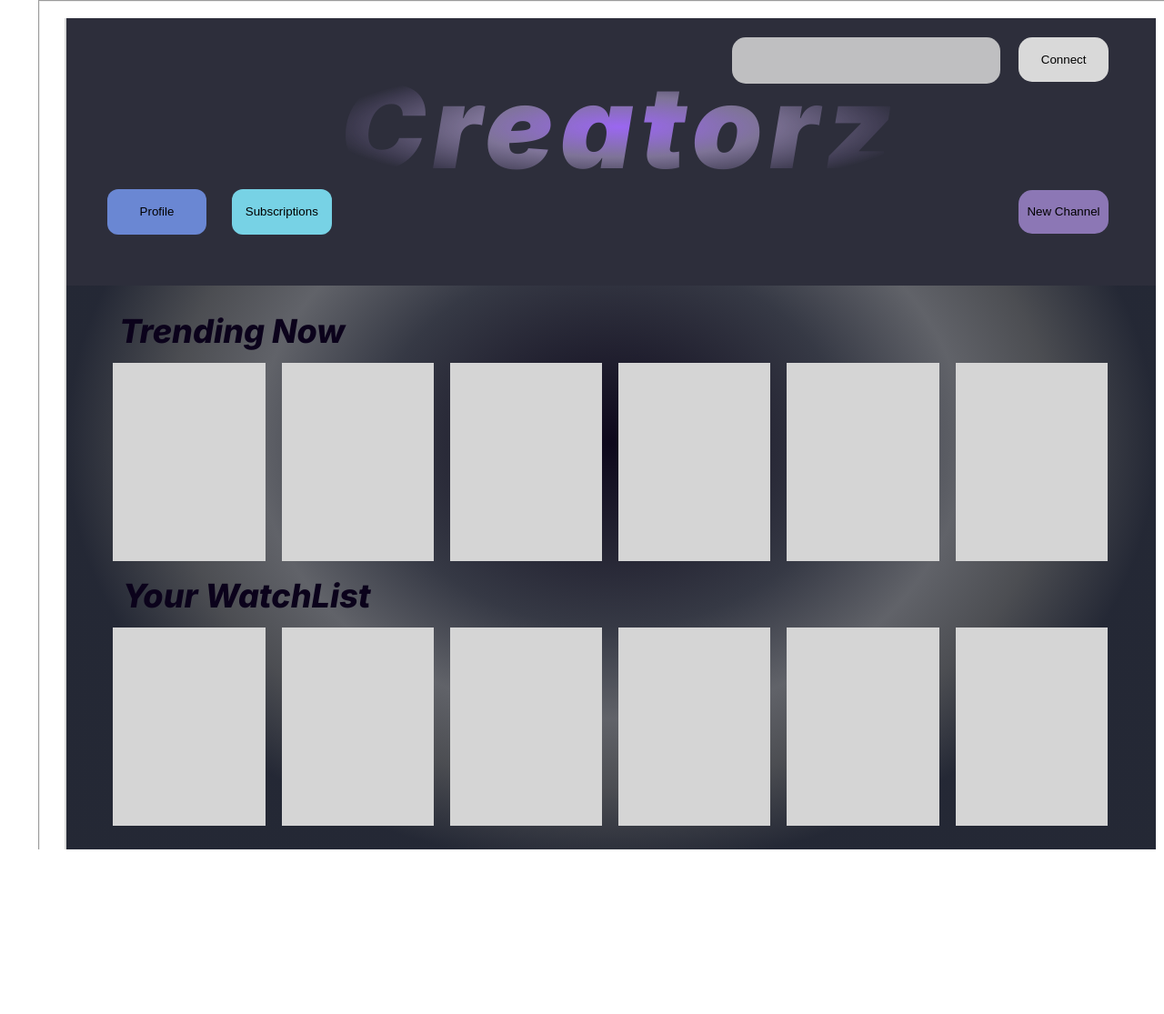
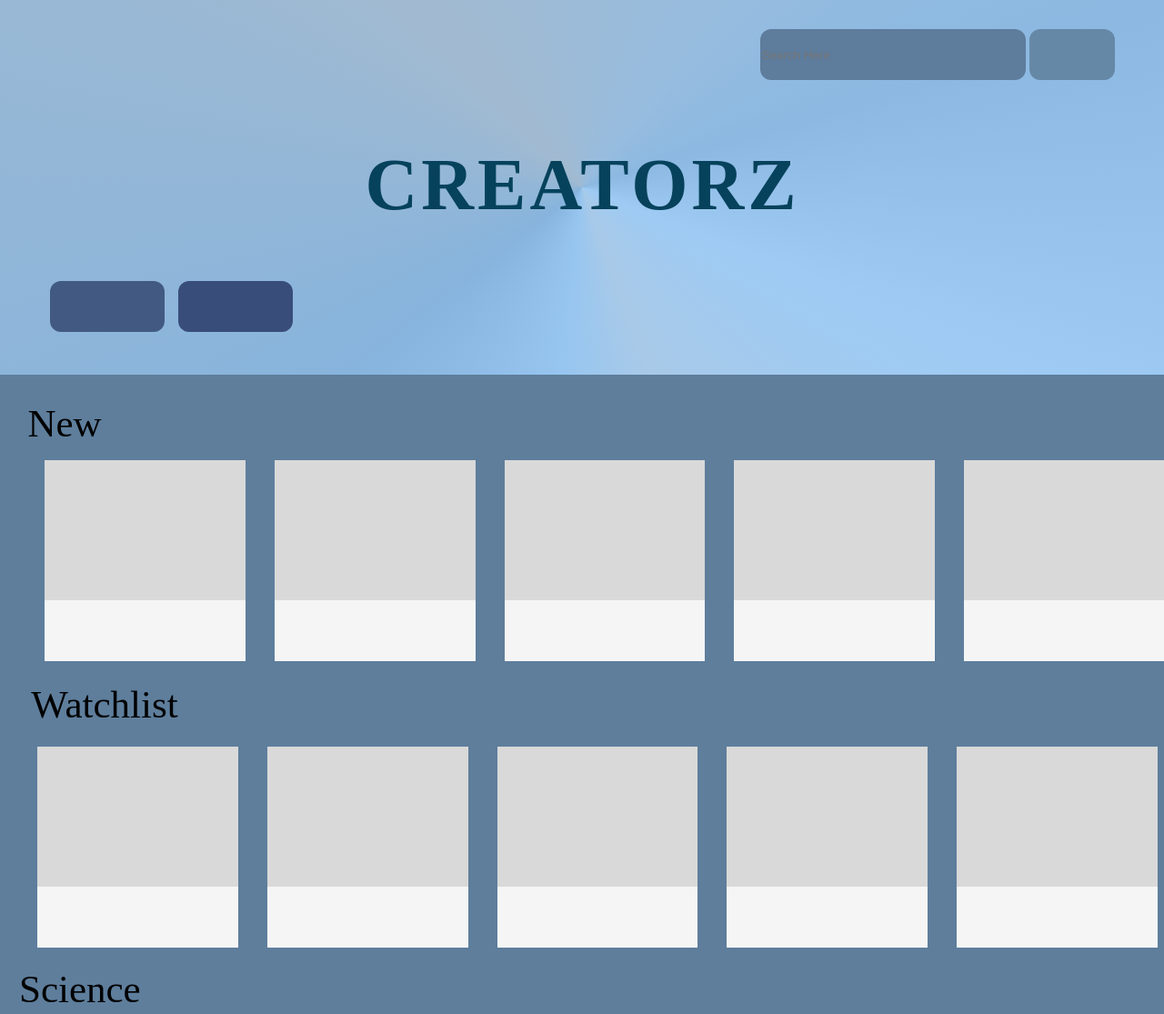
Before and after one commit to KarthikeyaGundumogula/projectCreator, a website: page index.html in a window 1280 px wide. Shown: the top 1115 px of the page at 91% size. Before the commit the page ends 934 px from the top, so only its background shows below. Drawn offline with Linux system fonts and the light colour scheme; a web font is replaced by a local one.

Commit message:
Please enter the commit message for your changes. Lines starting with '#' will be ignored, and an empty message aborts the commit.
On branch main
Your branch is up to date with 'origin/main'.

Changes to be committed:
	new file:   global.css
	modified:   index.css
	modified:   index.html

```diff
--- /dev/null
+++ b/global.css
@@ -0,0 +1,16 @@
+:root {
+    /* fonts */
+    --font-averia-serif-libre: "Averia Serif Libre";
+    --font-asul: Asul;
+
+    /* font sizes */
+    --font-size-base: 43px;
+
+    /* Colors */
+    --color-gray-100: #f5f5f5;
+    --color-gray-200: #d9d9d9;
+    --color-black: #000;
+
+    /* border radiuses */
+    --br-md: 12px;
+  }
--- a/index.css
+++ b/index.css
@@ -6,192 +6,285 @@
     transform: scale(1);
   }
 }
-@keyframes scale-down-center {
-  0% {
-    -webkit-transform: scale(1);
-    transform: scale(1);
-  }
-  to {
-    -webkit-transform: scale(0.5);
-    transform: scale(0.5);
-  }
-}
 body {
   margin: 0;
   line-height: normal;
 }
-.container-div,
-.rectangle-main {
+.down-container-div {
   position: absolute;
-  top: calc(50% - 467px);
-  height: 934px;
+  height: calc(100% - 412px);
+  width: 100%;
+  top: 412px;
+  right: 0;
+  bottom: 0;
+  left: 0;
+  background-color: #5e7e9c;
 }
-.rectangle-main {
-  left: calc(50% - 600px);
-  background-color: #d9d9d9;
-  width: 1200px;
+.watchlist-div1 {
+  position: absolute;
+  top: 0;
+  left: 0;
+  text-transform: capitalize;
+  display: flex;
+  align-items: center;
+  justify-content: center;
+  width: 188px;
 }
-.container-div {
-  left: calc(50% - 598.33px);
-  background: radial-gradient(
-    50% 50%at 50% 50%,
-    #0d081b,
-    rgba(8, 12, 27, 0.78) 43.39%,
-    rgba(23, 26, 36, 0.62) 64.97%,
-    rgba(38, 40, 46, 0.79) 81.34%,
-    rgba(34, 38, 51, 0.99)
-  );
-  width: 1198.33px;
+.rectangle-div,
+.rectangle-div1 {
+  position: absolute;
+  width: 100%;
+  top: 154px;
+  right: 0;
+  left: 0;
+  background-color: var(--color-gray-100);
+  height: 67px;
 }
-.trending-now-h3,
-.your-watchlist-h3 {
-  margin: 0;
+.rectangle-div1 {
+  top: 0;
+  background-color: var(--color-gray-200);
+  height: 154px;
+}
+.videocard-div {
   position: absolute;
-  top: calc(50% - 144.11px);
-  left: calc(50% - 546.74px);
-  font-size: inherit;
-  display: inline-block;
-  font-style: italic;
-  font-weight: 800;
-  font-family: inherit;
-  width: 262.2px;
-  height: 40.13px;
+  top: 0;
+  right: 1011px;
+  left: 0;
+  height: 221px;
 }
-.your-watchlist-h3 {
-  top: calc(50% - -146.85px);
-  width: 293.79px;
+.videocard-div,
+.videocard-div1 {
+  width: calc(100% - 1011px);
 }
-.rectangle-div {
-  position: relative;
-  background-color: #d5d5d5;
-  width: 167.27px;
-  height: 217.99px;
-  flex-shrink: 0;
+.videocard-div1,
+.videocard-div2 {
+  position: absolute;
+  top: 0;
+  height: 221px;
 }
-.trendingnow-div,
+.videocard-div1 {
+  right: 758px;
+  left: 253px;
+}
+.videocard-div2 {
+  width: calc(100% - 1012px);
+  right: 506px;
+  left: 506px;
+}
+.group-div {
+  position: absolute;
+  height: 221px;
+}
+.videocard-div3 {
+  right: 253px;
+  left: 758px;
+}
+.videocard-div3,
+.videocard-div4 {
+  position: absolute;
+  width: calc(100% - 1011px);
+  top: 0;
+  height: 221px;
+}
+.group-div {
+  right: 0;
+}
+.videocard-div4 {
+  right: 0;
+  left: 1011px;
+}
+.group-div {
+  width: calc(100% - 20px);
+  top: 71px;
+  left: 20px;
+}
 .watchlist-div {
   position: absolute;
-  top: calc(50% - 87.56px);
-  left: calc(50% - 546.74px);
+  top: 750px;
+  left: 21px;
+  width: 1252px;
+  height: 292px;
+}
+.science-div {
+  position: absolute;
+  top: 0;
+  left: 0;
+  text-transform: capitalize;
+  display: inline-block;
+}
+.art-div,
+.sci-fi-div {
+  position: absolute;
+  left: 21px;
+  width: 1252px;
+  height: 292px;
+}
+.sci-fi-div {
+  top: 1063px;
+}
+.art-div {
+  top: 1378px;
+}
+.group-div3 {
+  position: absolute;
+  width: calc(100% - 37px);
+  top: 66px;
+  right: 0;
+  left: 37px;
+  height: 221px;
+}
+.crypto-div {
+  position: absolute;
+  top: 1691px;
+  left: 14px;
+  width: 1269px;
+  height: 287px;
+}
+.group-div4 {
+  position: absolute;
+  width: calc(100% - 43px);
+  top: 70px;
+  right: 0;
+  left: 43px;
+  height: 221px;
+}
+.web3-div {
+  position: absolute;
+  top: 1995px;
+  left: 21px;
+  width: 1275px;
+  height: 291px;
+}
+.new-div1 {
+  position: absolute;
+  top: 0;
+  left: 0;
+  text-transform: capitalize;
   display: flex;
-  flex-direction: row;
   align-items: center;
   justify-content: center;
-  gap: 18px;
+  width: 88px;
 }
-.watchlist-div {
-  top: calc(50% - -203.4px);
+.group-div5 {
+  width: calc(100% - 22px);
+  top: 65px;
+  right: 0;
+  left: 22px;
+  height: 221px;
 }
-.banner-div-nav {
+.banner-div,
+.group-div5,
+.new-div {
   position: absolute;
-  top: calc(50% - 147.31px);
-  left: calc(50% - 599.17px);
-  background-color: #2d2e3b;
-  width: 1198.33px;
-  height: 294.61px;
+}
+.new-div {
+  top: 441px;
+  left: 27px;
+  width: 1254px;
+  height: 286px;
+}
+.banner-div {
+  width: 100%;
+  top: 0;
+  right: 0;
+  left: 0;
+  background: conic-gradient(
+    from 206.84deg at 50% 50%,
+    rgba(37, 135, 224, 0.48) -20.97deg,
+    rgba(97, 156, 210, 0.76) 25.31deg,
+    rgba(72, 120, 164, 0.51) 110.97deg,
+    rgba(42, 119, 190, 0.49) 192.93deg,
+    rgba(20, 111, 194, 0.49) 226.11deg,
+    rgba(57, 148, 232, 0.49) 264.48deg,
+    rgba(78, 146, 208, 0.49) 313.38deg,
+    rgba(37, 135, 224, 0.48) 339.03deg,
+    rgba(97, 156, 210, 0.76) 385.31deg
+  );
+  height: 412px;
 }
 .creatorz-h1 {
   margin: 0;
   position: absolute;
-  top: calc(50% - 96.23px);
-  left: calc(50% - 315.91px);
+  top: 158px;
+  left: calc(50% - 230.5px);
   font-size: inherit;
-  letter-spacing: 0.06em;
+  letter-spacing: 0.05em;
+  text-transform: capitalize;
+  font-weight: 700;
+  font-family: inherit;
   display: flex;
-  font-style: italic;
-  font-weight: 900;
-  font-family: inherit;
-  background: radial-gradient(
-    50% 50%at 50% 50%,
-    #9b67f1,
-    rgba(201, 180, 236, 0.52) 48.68%,
-    rgba(186, 155, 236, 0.12) 89.36%,
-    rgba(155, 103, 241, 0)
-  );
-  -webkit-background-clip: text;
-  -webkit-text-fill-color: transparent;
   align-items: center;
   justify-content: center;
-  width: 651.82px;
-  height: 137.73px;
+  width: 462px;
+}
+.search-input {
+  border: 0;
+  background-color: #5e7c9c;
+  position: absolute;
+  top: 32px;
+  right: 152px;
+  border-radius: var(--br-md);
+  width: 292px;
+  height: 56px;
 }
 .profile-button,
+.searchbtn-button,
 .subscriptions-button {
   cursor: pointer;
   border: 0;
   padding: 0;
-  background-color: #6a87d3;
   position: absolute;
-  top: calc(50% - -41.5px);
-  left: calc(50% - 554.23px);
-  border-radius: 12px;
-  width: 109.85px;
-  height: 49.25px;
+  border-radius: var(--br-md);
+  height: 56px;
 }
-.subscriptions-button {
-  background-color: #77d2e5;
-  left: calc(50% - 416.92px);
+.searchbtn-button {
+  background-color: #6688a7;
+  top: 32px;
+  right: 54px;
+  width: 94px;
 }
-.connectbtn-button {
-  cursor: pointer;
-  padding: 0;
-  background-color: #d9d9d9;
-  top: calc(50% - 125.42px);
-  left: calc(50% - -448.33px);
-  width: 99.03px;
-}
-.connectbtn-button:active {
+.searchbtn-button:active,
+.subscriptions-button:active {
   animation: 1s ease 0s infinite normal none scale-up;
   opacity: 1;
 }
-.connectbtn-button,
-.new-button,
-.searchbtn-input {
-  border: 0;
-  position: absolute;
-  border-radius: 15px;
-  height: 48.34px;
+.profile-button {
+  top: 309px;
+  width: 126px;
 }
-.new-button {
-  cursor: pointer;
-  padding: 0;
-  background-color: #8c77b5;
-  top: calc(50% - -41.69px);
-  left: calc(50% - -448.17px);
-  width: 99.03px;
+.subscriptions-button {
+  background-color: #384d7a;
+  top: 309px;
+  left: 196px;
+  width: 126px;
 }
-.new-button:active {
-  animation: 1s ease 0s infinite normal none scale-down-center;
+.profile-button {
+  background-color: #425a82;
+  left: 55px;
+}
+.profile-button:active {
+  animation: 1s ease 0s 1 normal none scale-up;
   opacity: 1;
 }
-.searchbtn-input {
-  background-color: rgba(217, 217, 217, 0.85);
-  top: calc(50% - 125.42px);
-  left: calc(50% - -133.33px);
-  width: 290.43px;
-}
-.group-div,
-.home-fieldset {
+.hero-div {
   position: absolute;
-  top: calc(50% - 467px);
-  left: calc(50% - 598.33px);
-  width: 1198.33px;
-  height: 294.61px;
-  font-size: 125px;
-}
-.home-fieldset {
-  left: calc(50% - 600px);
-  width: 1200px;
-  height: 934px;
-  text-align: center;
-  font-size: 36px;
-  color: #0b021b;
-  font-family: Inter;
+  width: 100%;
+  top: 0;
+  right: 0;
+  left: 0;
+  height: 412px;
+  font-size: 80px;
+  color: #06425b;
+  font-family: var(--font-averia-serif-libre);
 }
 .desktop-1 {
   position: relative;
   background-color: #fff;
   width: 100%;
-  height: 934px;
+  height: 2370px;
   overflow: hidden;
+  text-align: center;
+  font-size: var(--font-size-base);
+  color: var(--color-black);
+  font-family: var(--font-asul);
 }
--- a/index.html
+++ b/index.html
@@ -3,52 +3,187 @@
   <head>
     <meta charset="utf-8" />
     <meta name="viewport" content="initial-scale=1, width=device-width" />
-    <title>Creatorz</title>
-    <script src="https://unpkg.com/moralis-v1/dist/moralis.js"></script>
+    <title></title>
     <meta name="description" content="" />
 
+    <link rel="stylesheet" href="./global.css" />
     <link rel="stylesheet" href="./index.css" />
 
     <link
       rel="stylesheet"
-      href="https://fonts.googleapis.com/css2?family=Inter:ital,wght@1,800;1,900&display=swap"
+      href="https://fonts.googleapis.com/css2?family=Asul:wght@400&display=swap"
+    />
+    <link
+      rel="stylesheet"
+      href="https://fonts.googleapis.com/css2?family=Averia Serif Libre:wght@700&display=swap"
     />
   </head>
   <body>
     <div class="desktop-1">
-      <fieldset class="home-fieldset">
-        <main class="rectangle-main"></main>
-        <div class="container-div"></div>
-        <h3 class="trending-now-h3">Trending Now</h3>
-        <h3 class="your-watchlist-h3">Your WatchList</h3>
-        <div class="trendingnow-div">
-          <div class="rectangle-div" id="trendingvideo1"></div>
-          <div class="rectangle-div" id="trendingvideo2"></div>
-          <div class="rectangle-div" id="trendingvideo3"></div>
-          <div class="rectangle-div" id="trendingvideo4"></div>
-          <div class="rectangle-div" id="trendingvideo5"></div>
-          <div class="rectangle-div" id="trendingvideo6"></div>
+      <div class="down-container-div"></div>
+      <div class="watchlist-div">
+        <div class="watchlist-div1">Watchlist</div>
+        <div class="group-div">
+          <div class="videocard-div">
+            <div class="rectangle-div"></div>
+            <div class="rectangle-div1"></div>
+          </div>
+          <div class="videocard-div1">
+            <div class="rectangle-div"></div>
+            <div class="rectangle-div1"></div>
+          </div>
+          <div class="videocard-div2">
+            <div class="rectangle-div"></div>
+            <div class="rectangle-div1"></div>
+          </div>
+          <div class="videocard-div3">
+            <div class="rectangle-div"></div>
+            <div class="rectangle-div1"></div>
+          </div>
+          <div class="videocard-div4">
+            <div class="rectangle-div"></div>
+            <div class="rectangle-div1"></div>
+          </div>
         </div>
-        <div class="watchlist-div">
-          <div class="rectangle-div" id="watchvideo1"></div>
-          <div class="rectangle-div" id="watchvideo2"></div>
-          <div class="rectangle-div" id="watchvideo3"></div>
-          <div class="rectangle-div" id="watchvideo6"></div>
-          <div class="rectangle-div" id="watchvideo5"></div>
-          <div class="rectangle-div" id="watchvideo4"></div>
+      </div>
+      <div class="sci-fi-div">
+        <div class="science-div">Science</div>
+        <div class="group-div">
+          <div class="videocard-div">
+            <div class="rectangle-div"></div>
+            <div class="rectangle-div1"></div>
+          </div>
+          <div class="videocard-div1">
+            <div class="rectangle-div"></div>
+            <div class="rectangle-div1"></div>
+          </div>
+          <div class="videocard-div2">
+            <div class="rectangle-div"></div>
+            <div class="rectangle-div1"></div>
+          </div>
+          <div class="videocard-div3">
+            <div class="rectangle-div"></div>
+            <div class="rectangle-div1"></div>
+          </div>
+          <div class="videocard-div4">
+            <div class="rectangle-div"></div>
+            <div class="rectangle-div1"></div>
+          </div>
         </div>
+      </div>
+      <div class="art-div">
+        <div class="science-div">Art</div>
         <div class="group-div">
-          <nav class="banner-div-nav"></nav>
-          <h1 class="creatorz-h1">Creatorz</h1>
-          <a href="./Admin_Panel/index.html"><button class="profile-button">Profile</button></a>
-          <button class="subscriptions-button">Subscriptions</button>
-          <a href="./Channel Creation/index.html"><button class="new-button">New Channel</button></a>
-          <button id="connectBtn" class="connectbtn-button">Connect</button>
-          <input class="searchbtn-input" type="text" id="SearchBar" />
+          <div class="videocard-div">
+            <div class="rectangle-div"></div>
+            <div class="rectangle-div1"></div>
+          </div>
+          <div class="videocard-div1">
+            <div class="rectangle-div"></div>
+            <div class="rectangle-div1"></div>
+          </div>
+          <div class="videocard-div2">
+            <div class="rectangle-div"></div>
+            <div class="rectangle-div1"></div>
+          </div>
+          <div class="videocard-div3">
+            <div class="rectangle-div"></div>
+            <div class="rectangle-div1"></div>
+          </div>
+          <div class="videocard-div4">
+            <div class="rectangle-div"></div>
+            <div class="rectangle-div1"></div>
+          </div>
         </div>
-      </fieldset>
+      </div>
+      <div class="crypto-div">
+        <div class="science-div">Crypto</div>
+        <div class="group-div3">
+          <div class="videocard-div">
+            <div class="rectangle-div"></div>
+            <div class="rectangle-div1"></div>
+          </div>
+          <div class="videocard-div1">
+            <div class="rectangle-div"></div>
+            <div class="rectangle-div1"></div>
+          </div>
+          <div class="videocard-div2">
+            <div class="rectangle-div"></div>
+            <div class="rectangle-div1"></div>
+          </div>
+          <div class="videocard-div3">
+            <div class="rectangle-div"></div>
+            <div class="rectangle-div1"></div>
+          </div>
+          <div class="videocard-div4">
+            <div class="rectangle-div"></div>
+            <div class="rectangle-div1"></div>
+          </div>
+        </div>
+      </div>
+      <div class="web3-div">
+        <div class="science-div">Web3</div>
+        <div class="group-div4">
+          <div class="videocard-div">
+            <div class="rectangle-div"></div>
+            <div class="rectangle-div1"></div>
+          </div>
+          <div class="videocard-div1">
+            <div class="rectangle-div"></div>
+            <div class="rectangle-div1"></div>
+          </div>
+          <div class="videocard-div2">
+            <div class="rectangle-div"></div>
+            <div class="rectangle-div1"></div>
+          </div>
+          <div class="videocard-div3">
+            <div class="rectangle-div"></div>
+            <div class="rectangle-div1"></div>
+          </div>
+          <div class="videocard-div4">
+            <div class="rectangle-div"></div>
+            <div class="rectangle-div1"></div>
+          </div>
+        </div>
+      </div>
+      <div class="new-div">
+        <div class="new-div1">New</div>
+        <div class="group-div5">
+          <div class="videocard-div">
+            <div class="rectangle-div"></div>
+            <div class="rectangle-div1"></div>
+          </div>
+          <div class="videocard-div1">
+            <div class="rectangle-div"></div>
+            <div class="rectangle-div1"></div>
+          </div>
+          <div class="videocard-div2">
+            <div class="rectangle-div"></div>
+            <div class="rectangle-div1"></div>
+          </div>
+          <div class="videocard-div3">
+            <div class="rectangle-div"></div>
+            <div class="rectangle-div1"></div>
+          </div>
+          <div class="videocard-div4">
+            <div class="rectangle-div"></div>
+            <div class="rectangle-div1"></div>
+          </div>
+        </div>
+      </div>
+      <div class="hero-div">
+        <div class="banner-div"></div>
+        <h1 class="creatorz-h1">CREATORZ</h1>
+        <input
+          class="search-input"
+          type="search"
+          placeholder="Search Here"
+        /><button class="searchbtn-button"></button
+        ><button class="subscriptions-button"></button
+        ><button class="profile-button"></button>
+      </div>
     </div>
 
-    <script src="./script.js"></script>
+    <script></script>
   </body>
 </html>
```
